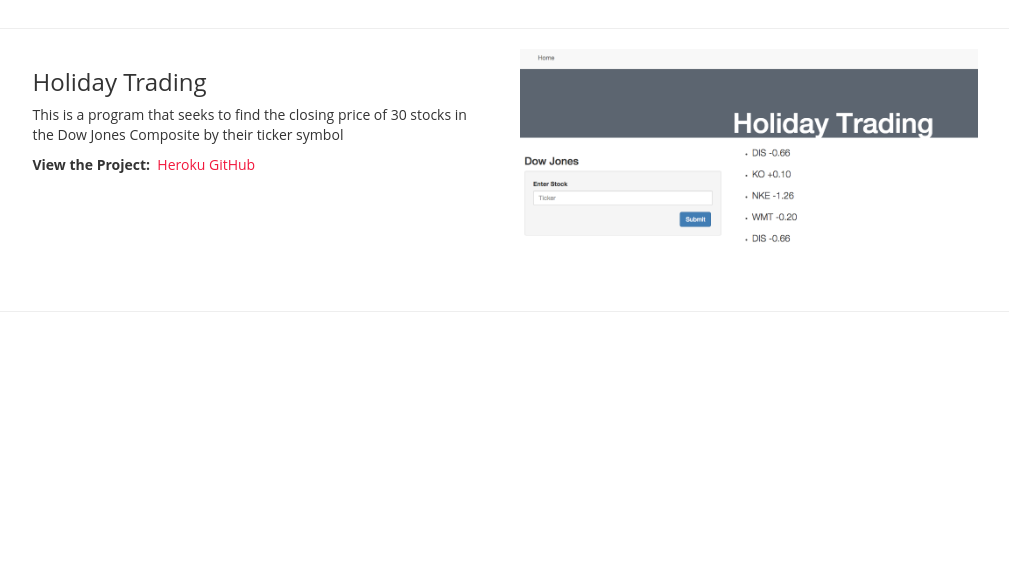
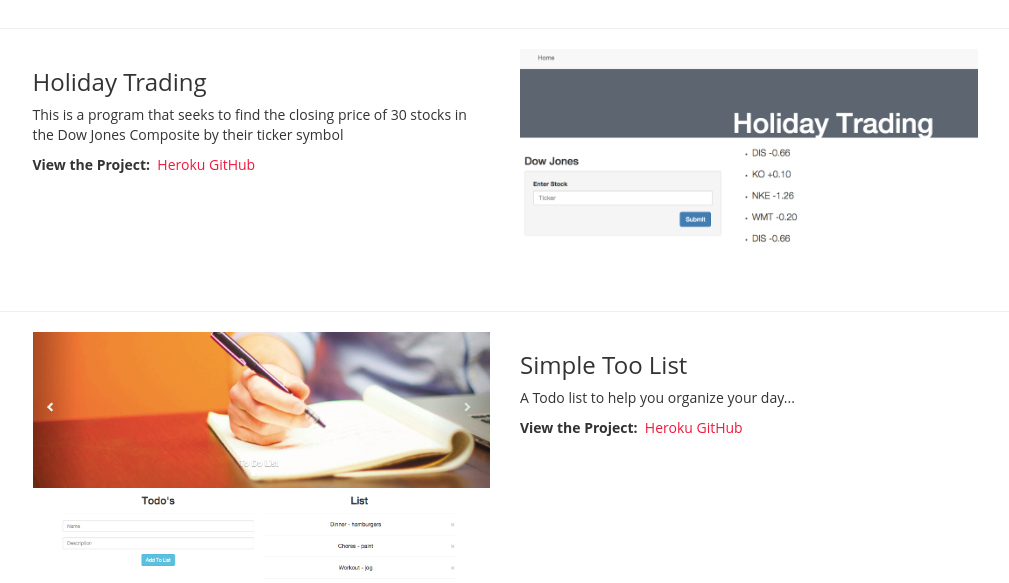
Before and after one commit to timfesta/timothy, a website: page public/index.html in a window 1280 px wide. Shown: the part 510-1093 px from the top of the page, without its empty margins (135-1144 px from the left). Before the commit the page ends 842 px from the top, so only its background shows below. Drawn offline with nearby package versions, Linux system fonts and the light colour scheme.

Commit message:
added todo

```diff
--- a/public/index.html
+++ b/public/index.html
@@ -37,9 +37,13 @@
         </ul>
     </div>
   </div>
+
+
   <div class="container">
+    <hr>
 
-    <hr>
+
+
     <div class="row">
       <div class="col-md-1"></div>
         <div class="col-md-5">
@@ -58,9 +62,34 @@
         <div class="col-md-1"></div>
     </div>
     <hr>
+
     <div class="row">
 
+      <div class="col-md-1"></div>
+
+      <div class="col-md-5 text-center">
+        <img class="img-responsive" src="todo.png">
       </div>
+
+        <div class="col-md-5">
+         <h3>Simple Too List</h3>
+            <p>
+            A Todo list to help you organize your day...
+           </p>
+              <strong>View the Project:</strong>&nbsp;
+                <a href="https://festatodo.herokuapp.com/">Heroku</a>
+                <a href="https://github.com/timfesta/FestaToDo">GitHub</a>&nbsp;
+            </p>
+      </div>
+
+
+        <div class="col-md-1"></div>
+
+    </div>
+
+
+
+
   </div>
 </body>
 </html>
```
Also changed, not shown: public/todo.png (added). Lines whose indentation alone changed are shown as unchanged.
